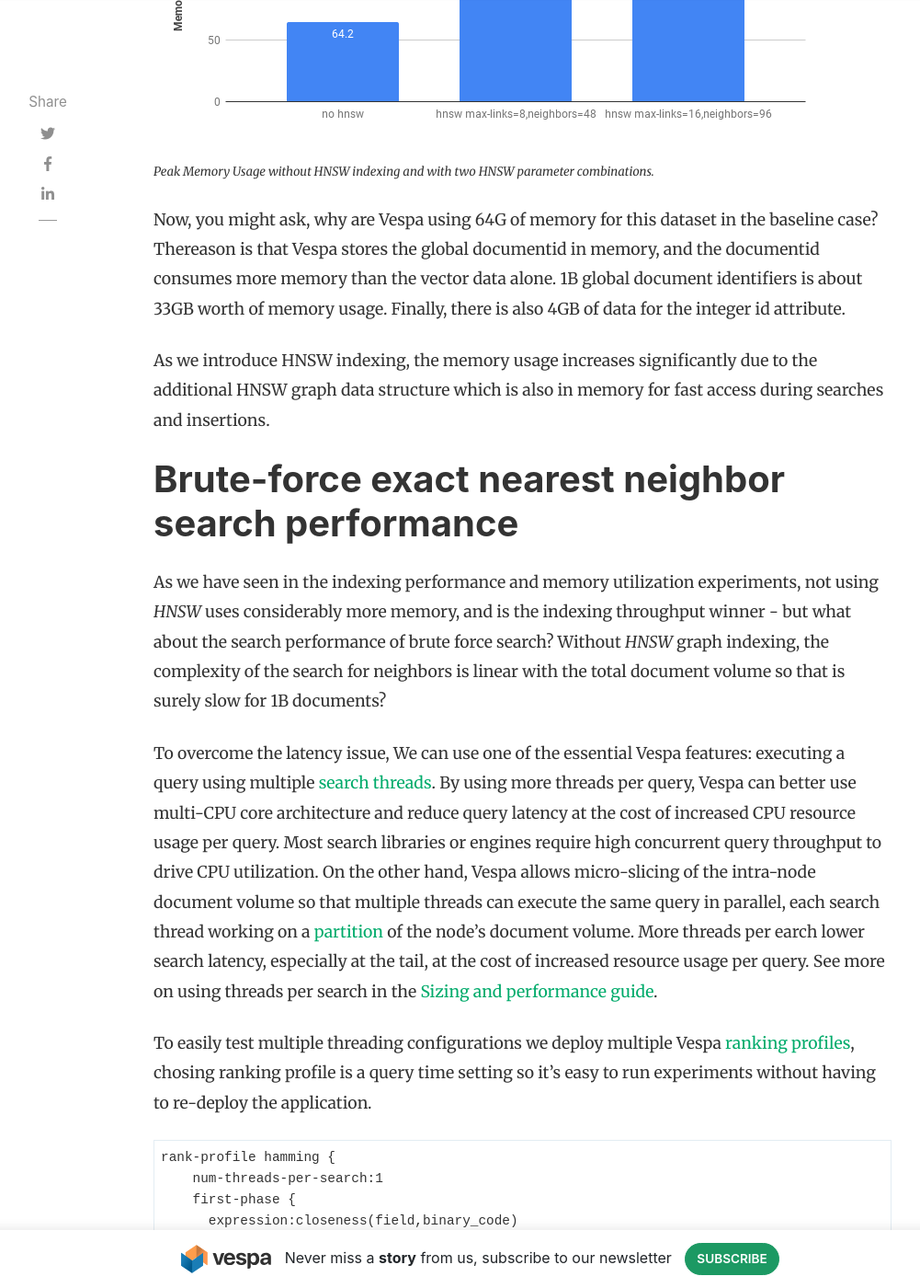
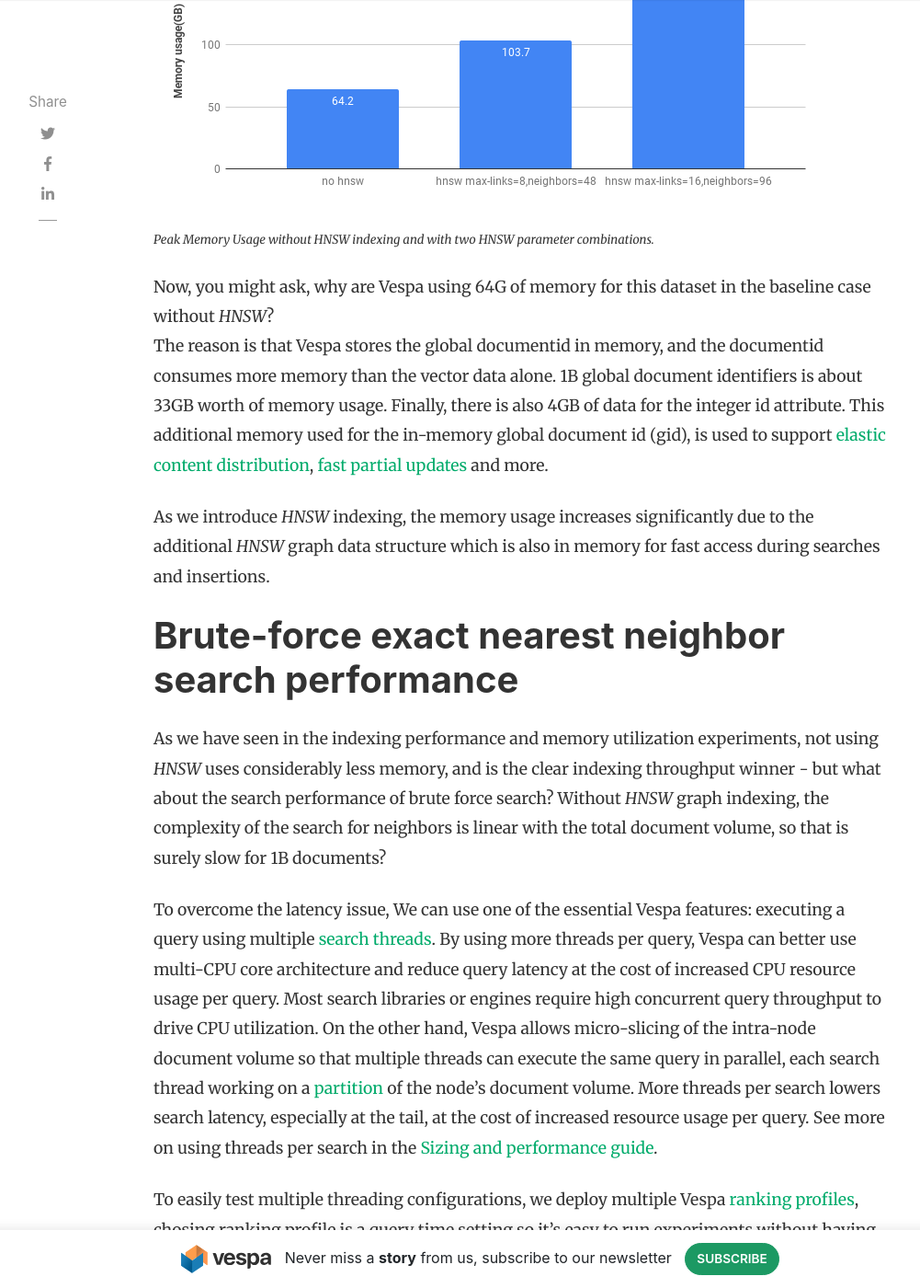
Before and after one commit to vespa-engine/blog, a Jekyll site: the page built from _posts/2022-01-27-billion-scale-knn-part-two.md, in a window 1280 px wide and 1400 px high, scrolled down 8414 px. Shown: the whole window at 92% size, without its empty margins (118-1119 px from the left). Built offline with Jekyll 4.4.1, drawn with Linux system fonts in a browser that asks for light colours; nearby versions of some CDN libraries; comment, search, counter and statistics services are not loaded; some of the changed text lies outside the part shown.

Commit message:
spelling and rewording

```diff
--- a/_posts/2022-01-27-billion-scale-knn-part-two.md
+++ b/_posts/2022-01-27-billion-scale-knn-part-two.md
@@ -246,59 +245,56 @@
 
 Without *HNSW* enabled, Vespa is able to sustain 80 000 vector puts/s. By increasing the number of nodes in the
 Vespa content cluster using Vespa's [content distribution](https://docs.vespa.ai/en/elastic-vespa.html),
-it is possible to increase throughput horizontally. For example, using four nodes instead of one would support 4x80 000 = 320 000 puts/.
-When we introduce *HNSW* indexing, the obtained real-time throughput drops significantly as it involves graphmutations
-and distance calculations.
-
-We also measure peak memory usage for the content node which is proided in the chart below:
+it is possible to increase throughput horizontally. For example, using four nodes instead of one, would support 4x80 000 = 320 000 puts/.
+As we can see from the chart,  when we introduce *HNSW* indexing, the obtained real-time throughput drops significantly as it involves mutations of the
+*HNSW* graph and distance calculations.  In addition to indexing throughput, we also measure peak memory usage for the content node which is provided in the chart below:
 
 <figure>
     <img src="/assets/2022-01-27-billion-scale-knn-part-two/memory.png" alt="Memory Usage(GB)"/>
 </figure>
 <sub>*Peak Memory Usage without HNSW indexing and with two HNSW parameter combinations.*</sub>
 
-Now, you might ask, why are Vespa using 64G of memory for this dataset in the baseline case?
-Thereason is that Vespa stores the global documentid in memory, and the documentid consumes more memory than the vector
+Now, you might ask, why are Vespa using 64G of memory for this dataset in the baseline case without *HNSW*?
+The reason is that Vespa stores the global documentid in memory, and the documentid consumes more memory than the vector
 data alone. 1B global document identifiers is about 33GB worth of memory usage. Finally, there is also 4GB of data for the integer id attribute.
+This additional memory used for the in-memory global document id (gid), is used to support [elastic content distribution](https://docs.vespa.ai/en/elastic-vespa.html),
+[fast partial updates](https://docs.vespa.ai/en/partial-updates.html) and more.
 
-As we introduce HNSW indexing, the memory usage increases significantly due to the additional HNSW graph data structure which is also
+As we introduce *HNSW* indexing, the memory usage increases significantly due to the additional *HNSW* graph data structure which is also
 in memory for fast access during searches and insertions.
 
 # Brute-force exact nearest neighbor search performance
 As we have seen in the indexing performance and memory utilization experiments, not using *HNSW* uses
-considerably more memory, and is the indexing throughput winner - but what about the search
+considerably less memory, and is the clear indexing throughput winner - but what about the search
 performance of brute force search? Without *HNSW* graph indexing, the complexity of the search for neighbors is linear with
-the total document volume so that is surely slow for 1B documents?
+the total document volume, so that is surely slow for 1B documents?
 
 To overcome the latency issue, We can use one of the essential Vespa features: executing a query using multiple
 [search threads](https://docs.vespa.ai/en/performance/sizing-search.html#num-threads-per-search).
 By using more threads per query, Vespa can better use multi-CPU core architecture and
 reduce query latency at the cost of increased CPU resource usage per query. Most search libraries or
-engines require high concurrent query throughput to drive CPU utilization. On the other hand, Vespa
-allows micro-slicing of the intra-node document volume so that multiple threads can execute the same
+engines require high concurrent query throughput to drive CPU utilization.
+On the other hand, Vespa allows micro-slicing of the intra-node document volume so that multiple threads can execute the same
 query in parallel, each search thread working on a [partition](https://docs.vespa.ai/en/reference/schema-reference.html#num-search-partitions)
-of the node's document volume. More threads per earch lower search latency, especially at the tail, at the cost of increased resource usage per query.
+of the node's document volume. More threads per search lowers search latency, especially at the tail, at the cost of increased resource usage per query.
 See more on using threads per search in the [Sizing and performance guide](https://docs.vespa.ai/en/performance/sizing-search.html#reduce-latency-with-multi-threaded-per-search-execution).
 
-To easily test multiple threading configurations we deploy multiple
+To easily test multiple threading configurations, we deploy multiple
 Vespa [ranking profiles](https://docs.vespa.ai/en/ranking.html), chosing ranking profile is
 a query time setting so it's easy to run experiments without having to re-deploy the application.
 
 <pre>
 rank-profile hamming {
-    num-threads-per-search:1
-    first-phase {
-      expression:closeness(field,binary_code)
-    }
+  num-threads-per-search:1
+  first-phase {
+    expression:closeness(field,binary_code)
   }
+}
 
-  rank-profile hamming-t2 inherits hamming {
-    num-threads-per-search:2
-  }
-
-  rank-profile hamming-t4 inherits hamming {
-    num-threads-per-search:4
-  }
+rank-profile hamming-t2 inherits hamming {
+  num-threads-per-search:2
+}
+..
 </pre>
 <sub>*Ranking profiles defined in the document schema.*</sub>
 
@@ -309,7 +305,7 @@
 
 As we can see from the figure above, one search thread uses on average 15 seconds to compute the exact nearest neighbors.
 By increasing the number of search threads per query to 32, we can reach sub-second search latency.
-The catch is that, at as low as 1 queries per second (QPS), the node would be running at close to 100% CPU utilization.
+The catch is that at as low as one query per second (QPS), the node would be running at close to 100% CPU utilization.
 Still, trading latency over throughput might be a good decision for some use cases that do not require high query throughput or
 where CPU utilization is low (over-provisioned resources). In our case,
 using all available CPU cores for our exact ground truth calculations reduced the overall time duration significantly.
@@ -354,7 +350,8 @@
 For example, with 4 ms average latency per search using one thread, a node with 1 CPU core will be able to evaluate up to about 250
 queries per second. 72 CPU cores would be 72x that, reaching 18,000 queries per second at 100% CPU
 utilization. Scaling for increased read throughput is achieved using multiple replicas using grouped content
-distribution (Or more CPU cores per node). See [Vespa sizing guide](https://docs.vespa.ai/en/performance/sizing-search.html).
+distribution (Or more CPU cores per node). See more on how to size Vespa search deployments in the
+[Vespa sizing guide](https://docs.vespa.ai/en/performance/sizing-search.html).
 
 # Summary
 In this blog post, we explored several trade-offs related to vector search.
```
Also changed, not shown: other parts of _posts/2022-01-27-billion-scale-knn-part-two.md (+9 -10 lines).
